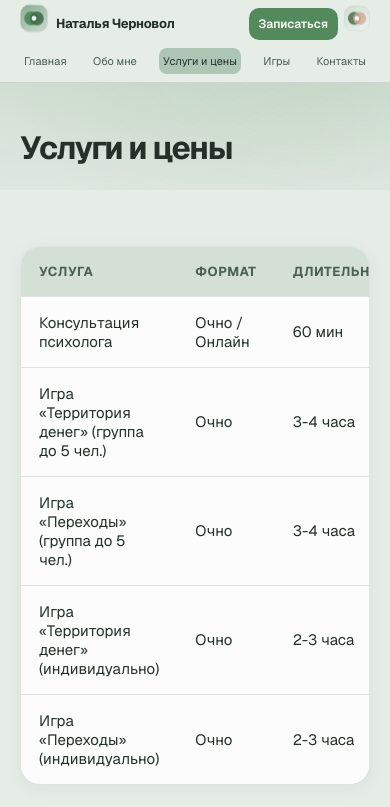
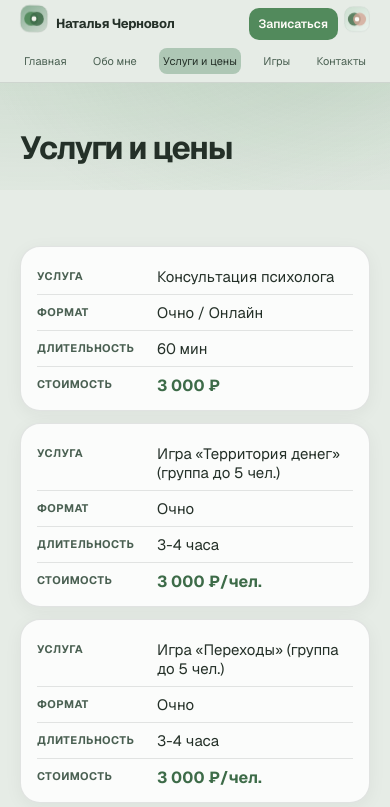
Before and after one commit to Jelydade/chernovol_na_landing, a Next.js app: page /services in a window 390 px wide. Shown: the top 807 px of the page. Built offline with nearby package versions, Linux system fonts and the light colour scheme.

Commit message:
corrected

```diff
--- a/src/app/services/page.tsx
+++ b/src/app/services/page.tsx
@@ -39,10 +39,12 @@ export default function ServicesPage() {
                 <tbody>
                   {services.map((item) => (
                     <tr key={item.id}>
-                      <td>{item.name}</td>
-                      <td>{item.format}</td>
-                      <td>{item.duration}</td>
-                      <td className={s.tablePrice}>{item.price}</td>
+                      <td data-label="Услуга">{item.name}</td>
+                      <td data-label="Формат">{item.format}</td>
+                      <td data-label="Длительность">{item.duration}</td>
+                      <td className={s.tablePrice} data-label="Стоимость">
+                        {item.price}
+                      </td>
                     </tr>
                   ))}
                 </tbody>
--- a/src/styles/site.module.css
+++ b/src/styles/site.module.css
@@ -552,6 +552,79 @@ ul.prose {
   .grid3 {
     grid-template-columns: 1fr;
   }
+
+  .tableWrap {
+    overflow: visible;
+    border: none;
+    background: transparent;
+    box-shadow: none;
+    border-radius: 0;
+  }
+
+  .table,
+  .table thead,
+  .table tbody,
+  .table th,
+  .table td,
+  .table tr {
+    display: block;
+    width: 100%;
+  }
+
+  .table thead {
+    position: absolute;
+    width: 1px;
+    height: 1px;
+    padding: 0;
+    margin: -1px;
+    overflow: hidden;
+    clip: rect(0, 0, 0, 0);
+    white-space: nowrap;
+    border: 0;
+  }
+
+  .table tr {
+    margin-bottom: 12px;
+    padding: 12px 16px;
+    border: 1px solid var(--border);
+    border-radius: var(--radius-lg);
+    background: var(--surface);
+    box-shadow: var(--shadow-sm);
+  }
+
+  .table tr:last-child {
+    margin-bottom: 0;
+  }
+
+  .table td {
+    display: grid;
+    grid-template-columns: 110px 1fr;
+    gap: 10px;
+    align-items: start;
+    padding: 8px 0;
+    border-bottom: 1px solid var(--border);
+    white-space: normal;
+  }
+
+  .table td:last-child {
+    border-bottom: none;
+    padding-bottom: 2px;
+  }
+
+  .table td::before {
+    content: attr(data-label);
+    font-size: 11px;
+    font-weight: 650;
+    letter-spacing: 0.04em;
+    text-transform: uppercase;
+    color: var(--muted);
+    padding-top: 2px;
+  }
+
+  .tablePrice {
+    font-size: 16px;
+    color: var(--sage-dark);
+  }
 }
 
 @media (prefers-reduced-motion: reduce) {
```
